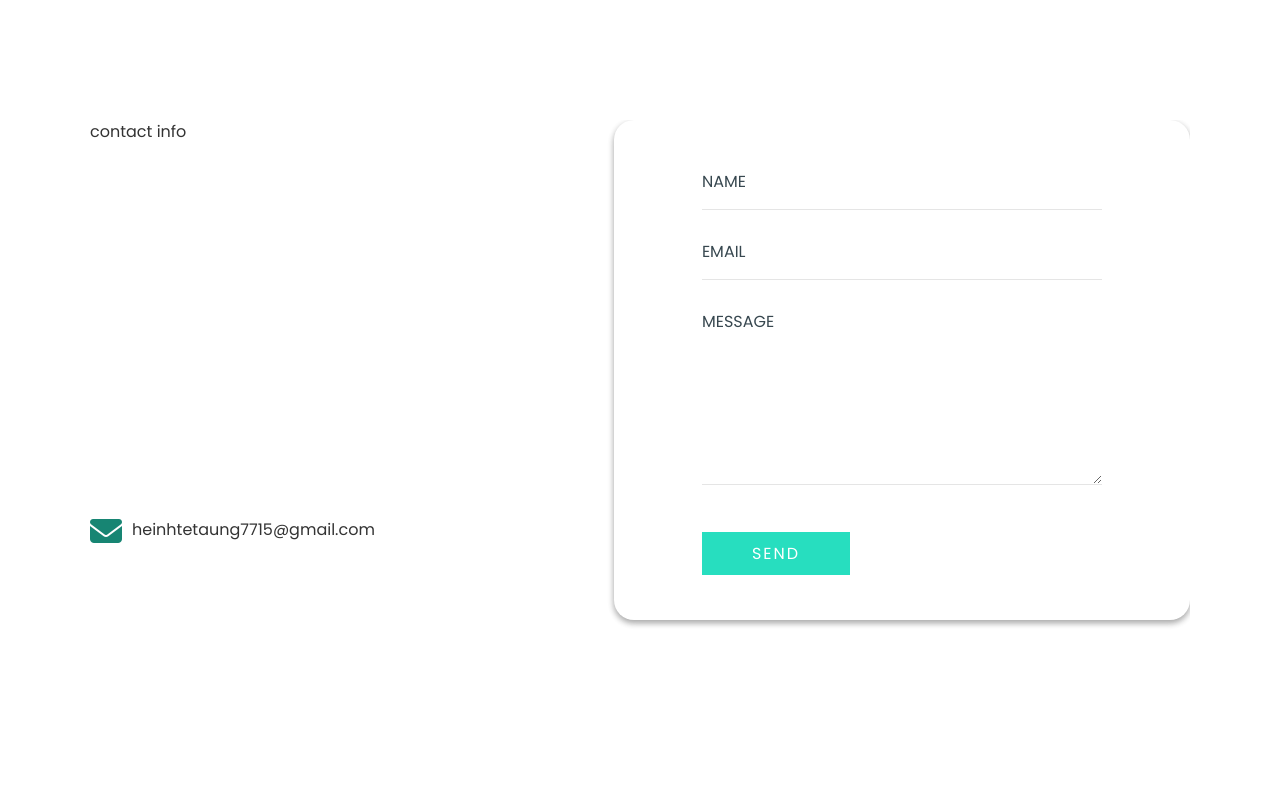
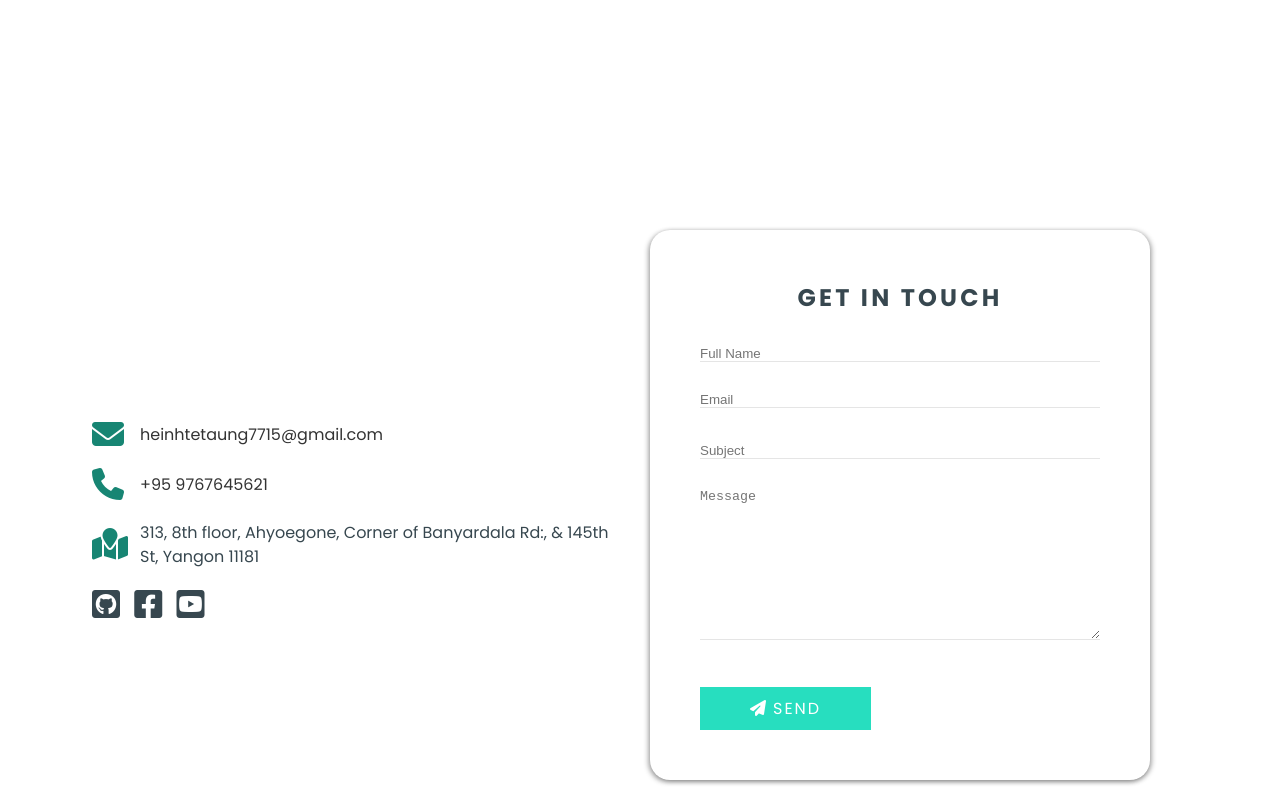
Before and after one commit to heinwithsmile/heinhtetaung, a plain HTML site: page index.html in a window 1280 px wide. Shown: the part 3180-3980 px from the top of the page. Drawn offline with Linux system fonts and the light colour scheme.

Commit message:
contact section modified

```diff
--- a/css/common.css
+++ b/css/common.css
@@ -1,4 +1,4 @@
-@import url('https://fonts.googleapis.com/css2?family=Poppins:wght@400;700&display=swap');
+@import url('https://fonts.googleapis.com/css2?family=Poppins:ital,wght@0,100;0,200;0,300;0,400;0,500;0,600;0,700;0,800;0,900;1,100;1,200;1,300;1,400;1,500;1,600;1,700;1,800;1,900&display=swap');
 @import url('https://fonts.googleapis.com/css2?family=Montserrat:wght@400;700&display=swap');
 
 :root {
@@ -30,6 +30,7 @@ img {
 
 a {
     text-decoration: none;
+    color: var(--black);
 }
 
 h1, h2 {
--- a/css/style.css
+++ b/css/style.css
@@ -187,31 +187,27 @@ header nav ul li a:hover{
 #contact {
     display: flex;
     justify-content: center;
+    align-items: center;
 }
 
-.contact-info {
-    display: flex;
-    flex-wrap: wrap;
-}
-
-.heading {
-    flex: 0 0 100%;
+.social-links span {
+    padding-right: 10px;
 }
 
 .contact-form {
     background-color: var(--white);
-    padding: 100px;
+    /* padding: 100px; */
     color: var(--black);
-    box-shadow: 0 3px 6px rgba(0,0,0,0.16), 0 3px 6px rgba(0,0,0,0.23);
-    padding: 50px;
-    border-radius: 20px;
-    height: 500px;
+    height: 600px;
 }
 
 .contact-form .form {
-    width: 400px;
-    height: 400px;
-    margin: auto;
+    width: 500px;
+    height: 550px;
+    margin: 10px;
+    padding: 50px;
+    box-shadow: -2px 2px 5px rgba(0, 0, 0, 0.3), 2px 1px 5px rgba(0, 0, 0, 0.3);
+    border-radius: 20px;
 }
 
 form input[type="text"], form input[type="email"]{
@@ -241,6 +237,11 @@ form textarea:focus {
     border-color: var(--dark-green);
 }
 
+form label {
+    font-weight: 500;
+    letter-spacing: 0.15em;
+}
+
 .btn-send {
     text-decoration: none;
     padding: 10px 50px;
--- a/index.html
+++ b/index.html
@@ -196,30 +196,77 @@
     <!-- Contact Section Start -->
     <section id="contact" class="contact container">
         <div class="contact-info flex-item">
-            <p class="heading">contact info</p>
+            <!-- <p class="heading" style="letter-spacing: 0.2rem; margin-bottom: 20px; font-weight: 700;font-size: 1.2rem;">Contact Info</p> -->
+            <table>
+                <tr>
+                    <td>
                         <div class="icon">
                             <i class="fa-solid fa-envelope"></i>
                         </div>
+                    </td>
+                    <td>
                         <div class="detail" style="padding: 10px;">
                             <p>heinhtetaung7715@gmail.com</p>
                         </div>
+                    </td>
+                </tr>
+                <tr>
+                    <td>
+                        <div class="icon">
+                            <i class="fa-solid fa-phone"></i>
+                        </div>
+                    </td>
+                    <td>
+                        <div class="detail" style="padding: 10px;">
+                            <p>+95 9767645621</p>
+                        </div>
+                    </td>
+                </tr>
+                <tr>
+                    <td>
+                        <div class="icon">
+                            <i class="fa-solid fa-map-location"></i>
+                        </div>
+                    </td>
+                    <td>
+                        <div class="detail" style="padding: 10px;">
+                            <a href="https://maps.app.goo.gl/aE9iv78j8gyNM8fw8">313, 8th floor, Ahyoegone, Corner of
+                                Banyardala Rd:, & 145th St, Yangon 11181</a>
+                        </div>
+                    </td>
+                </tr>
+                <tr>
+                    <td colspan="2">
+                        <div class="social-links">
+                            <span class="icon"><a href="#"><i class="fa-brands fa-square-github"></i></a></span>
+                            <span class="icon"><a href="#"><i class="fa-brands fa-square-facebook"></i></i></a></span>
+                            <span class="icon"><a href="#"><i class="fa-brands fa-square-youtube"></i></a></span>
+                        </div>
+                    </td>
+                </tr>
+            </table>
         </div>
         <div class="contact-form flex-item">
             <div class="form">
+                <h2 style="text-align: center; text-transform: uppercase; letter-spacing: 0.2rem;">Get In Touch</h2>
                 <form action="#" class="">
                     <div class="name">
-                        <label for="name" class="block">NAME</label>
-                        <input type="text" name="name" id="name" class="block">
+                        <!-- <label for="name" class="block">NAME</label> -->
+                        <input type="text" name="name" id="name" class="block" placeholder="Full Name" required>
                     </div>
                     <div class="email">
-                        <label for="email" class="block">EMAIL</label>
-                        <input type="email" name="email" id="email" class="block">
+                        <!-- <label for="email" class="block ">EMAIL</label> -->
+                        <input type="email" name="email" id="email" class="block" placeholder="Email" required>
+                    </div>
+                    <div class="subject">
+                        <input type="text" name="subject" id="subject" placeholder="Subject" required>
                     </div>
                     <div class="message">
-                        <label for="message" class="block">MESSAGE</label>
-                        <textarea name="message" id="message" cols="30" rows="10"></textarea>
+                        <!-- <label for="message" class="block">MESSAGE</label> -->
+                        <textarea name="message" id="message" cols="30" rows="10" placeholder="Message" required></textarea>
                     </div>
-                    <a href="#" class="btn-send">SEND</a>
+                    <a href="#" class="btn-send"><span style="margin-right: 5px;"><i
+                                class="fa-solid fa-paper-plane"></i></span>SEND</a>
                 </form>
             </div>
         </div>
```
Lines whose indentation alone changed are shown as unchanged.
